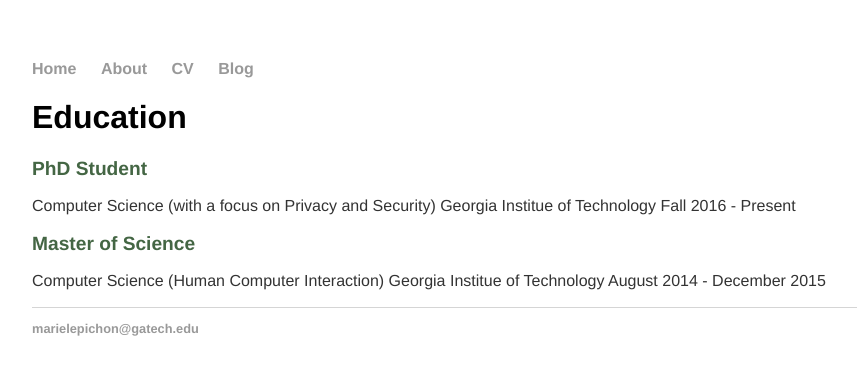
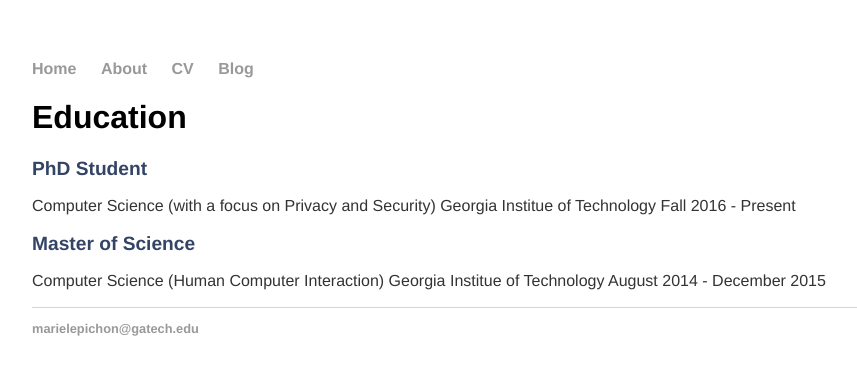
Before and after one commit to mlepic20/mlepic20.github.io, a Jekyll site: the page built from cv/index.md, in a window 1280 px wide. Shown: the top 375 px of the page, without its empty margins (160-1017 px from the left). Built offline with Jekyll 4.4.1, drawn with Linux system fonts in a browser that asks for light colours.

Commit message:
Update main.css

```diff
--- a/css/main.css
+++ b/css/main.css
@@ -26,7 +26,7 @@ h1 {
 h2 {
     font-size: 1.2em;
     font-family:'Helvetica', 'Arial', 'Sans-Serif';
-    color: #446644;
+    color: #334466;
 }
 p {
     font-size: 1em;
```
